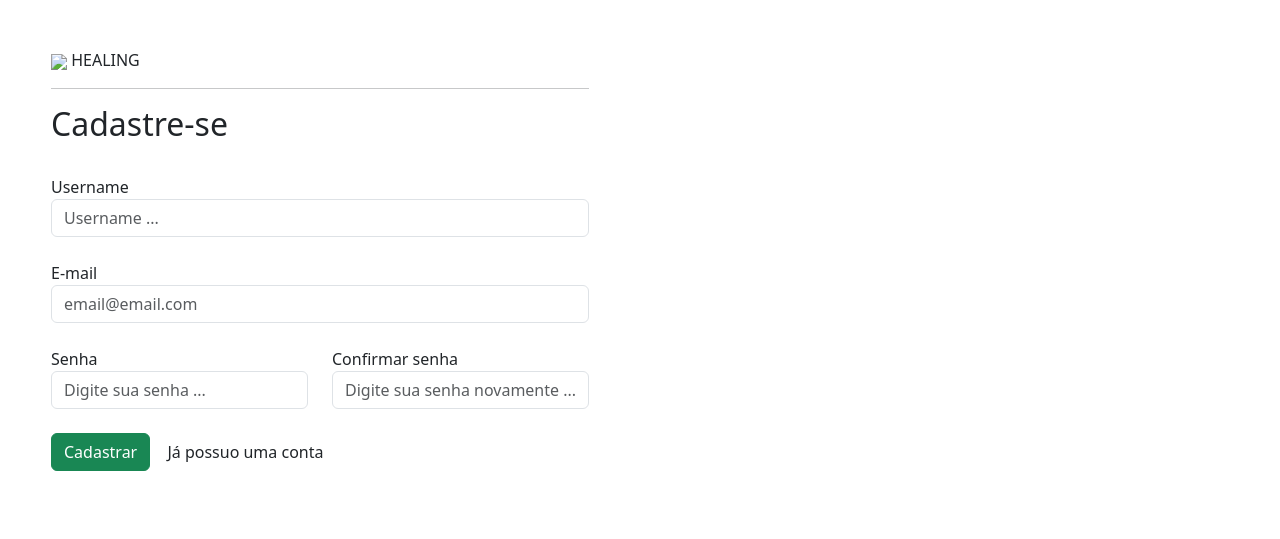
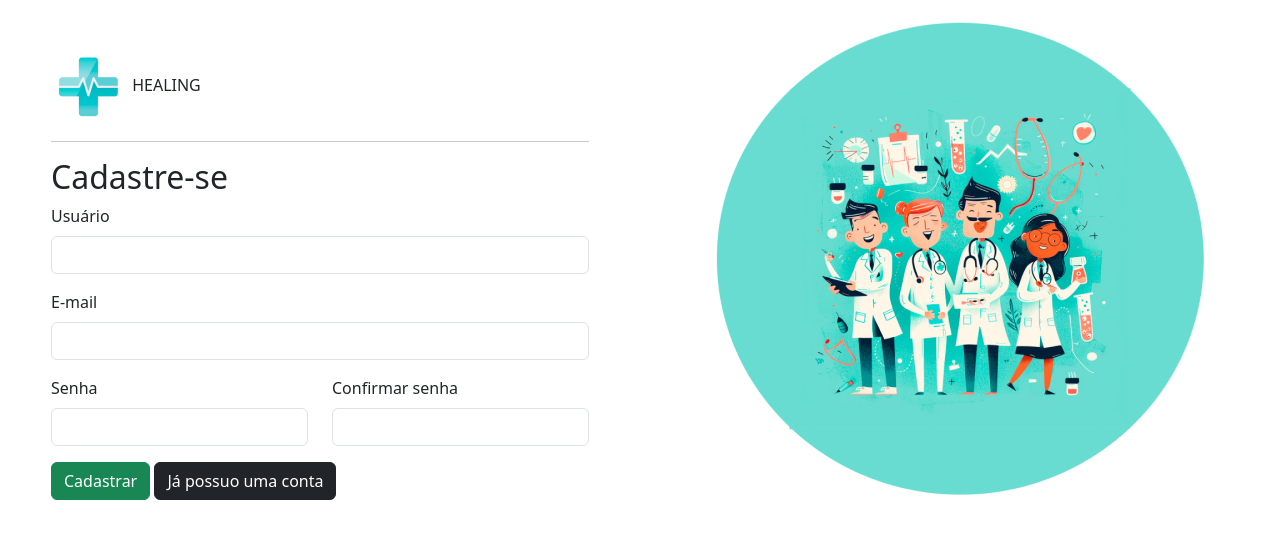
Before and after one commit to lsstomas/psw-healing, a Django app: template users/templates/signup.html in a window 1280 px wide. Shown: the top 539 px of the page. Run offline with Django 5.2, Linux system fonts and the light colour scheme; the template is opened without the code that fills it, so the values that code supplies are empty.

Commit message:
feat: implement static files and better project folder setup

```diff
--- a/templates/base.html
+++ b/templates/base.html
@@ -1,3 +1,4 @@
+{% load static %}
 <!DOCTYPE html>
 <html lang="pt-BR">
 	<head>
@@ -5,6 +6,7 @@
 		<meta name="viewport" content="width=device-width, initial-scale=1.0" />
 		<title>Healing | {% block title %}{% endblock title %}</title>
 
+		<link rel="stylesheet" href="{% static 'global/css/base.css' %}" />
 		<link href="https://cdn.jsdelivr.net/npm/bootstrap@5.3.3/dist/css/bootstrap.min.css" rel="stylesheet" />
 
 		{% block head %}{% endblock head %}
--- /dev/null
+++ b/templates/static/global/css/base.css
@@ -0,0 +1,17 @@
+:root {
+	--main-color: #00ccbe;
+	--dark-color: #09a6a3;
+	--contrast-color: #ffd686;
+}
+
+.bg-color-dark {
+	background-color: var(--main-color);
+}
+
+.p-bold {
+	font-weight: bold;
+}
+
+.color-dark {
+	color: var(--dark-color);
+}
--- a/users/templates/signup.html
+++ b/users/templates/signup.html
@@ -1,48 +1,54 @@
 {% extends "base.html" %}
+{% load static %}
 
 {% block title %}Cadastro{% endblock title %}
+
+{% block head %}<link rel="stylesheet" href="{% static 'users/css/base.css' %}" />{% endblock head %}
 
 {% block body %}
     <div class="container-fluid">
         <div class="row">
             <div class="col-md d-flex justify-content-center">
                 <div class="cont-cadastro">
-                    <br />
-                    <br />
-                    <section class="cont-logo">
-                        <img class="logo" src="#" />
+                    <section class="cont-logo mt-5">
+                        <img class="logo" src="{% static 'global/img/logo.png' %}" />
                         <label class="text-logo">HEALING</label>
                     </section>
                     <hr />
 
-                    <form action="" method="post">
+                    <form action="" method="POST">
                         <h2 class="fonte-destaque1">Cadastre-se</h2>
-                        <br />
-                        <label for="">Username</label>
-                        <input type="text" name="username" id="" class="form-control" placeholder="Username ..." />
-                        <br />
-                        <label for="">E-mail</label>
-                        <input type="text" name="email" id="" placeholder="email@email.com" class="form-control" />
-                        <br />
-                        <div class="row">
+
+                        <div class="mb-3">
+                            <label for="username" class="form-label">Usuário</label>
+                            <input type="text" class="form-control" name="username" id="username" />
+                        </div>
+
+                        <div class="mb-3">
+                            <label for="email" class="form-label">E-mail</label>
+                            <input type="email" class="form-control" name="email" id="email" />
+                        </div>
+
+                        <div class="row mb-3">
                             <div class="col-md">
-                                <label for="">Senha</label>
-                                <input type="password" name="senha" class="form-control" placeholder="Digite sua senha ..." />
+                                <label for="password1" class="form-label">Senha</label>
+                                <input type="password" name="password1" id="password1" class="form-control" />
                             </div>
                             <div class="col-md">
-                                <label for="">Confirmar senha</label>
-                                <input type="password" name="confirmar_senha" class="form-control" placeholder="Digite sua senha novamente ..." id="" />
+                                <label for="password2" class="form-label">Confirmar senha</label>
+                                <input type="password" name="password2" id="password2" class="form-control" />
                             </div>
                         </div>
-                        <br />
 
                         <input type="submit" value="Cadastrar" class="btn btn-success btn-dark-color" />
-                        <a href="#" class="btn btn-dark-color-outline">Já possuo uma conta</a>
+
+                        <a href="#" class="btn btn-dark color-outline">Já possuo uma conta</a>
                     </form>
                 </div>
             </div>
+
             <div class="col-md bg-main d-flex justify-content-center align-items-center">
-                <img src="#" alt="" />
+                <img src="{% static 'users/img/ilustracao.png' %}" alt="" />
             </div>
         </div>
     </div>
```
Also changed, not shown: templates/static/users/css/users.css (added, +37 -0 lines), templates/static/global/img/logo.png (added), templates/static/users/img/ilustracao.png (added).
